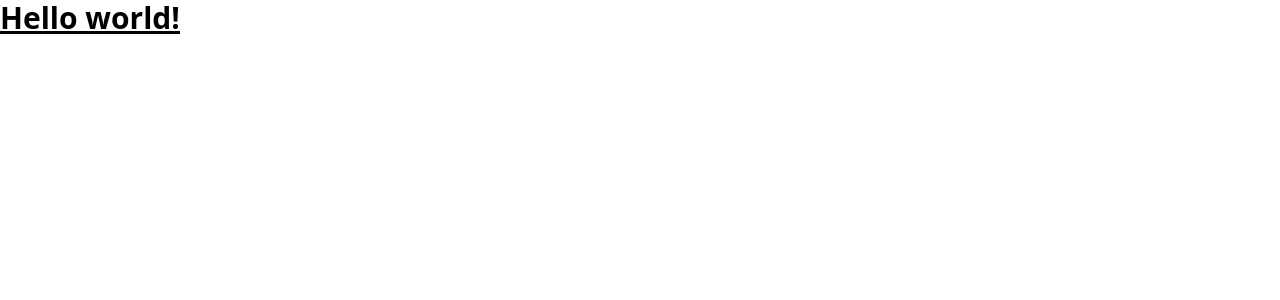
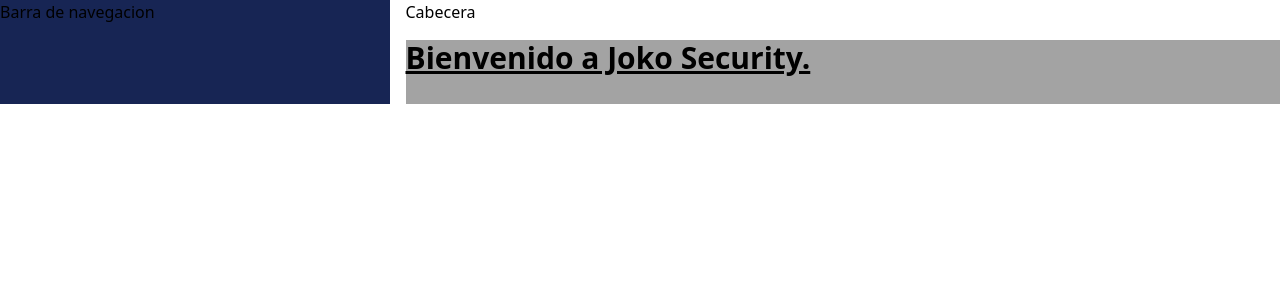
Before and after one commit to jokoframework/security-starter-react, a Next.js app: page / in a window 1280 px wide. Shown: the top 300 px of the page. Built offline with nearby package versions, Linux system fonts and the light colour scheme.

Commit message:
Empezar layout principal con Tailwind

```diff
--- a/src/pages/index.tsx
+++ b/src/pages/index.tsx
@@ -7,8 +7,16 @@ const inter = Inter({ subsets: ['latin'] })
 
 export default function Home() {
   return (
-    <h1 className="text-3xl font-bold underline">
-      Hello world!
-    </h1>
+    <>
+    <div className="grid grid-rows-3 grid-flow-col gap-4">
+      <div className="max-sm:hidden row-span-3 bg-blue-950">Barra de navegacion</div>
+      <div className="col-span-2">Cabecera</div>
+      <div className="row-span-2 col-span-2 bg-neutral-400">
+        <h1 className="text-3xl font-bold underline">
+          Bienvenido a Joko Security.
+        </h1>
+      </div>
+    </div>
+    </>
   )
 }
```
